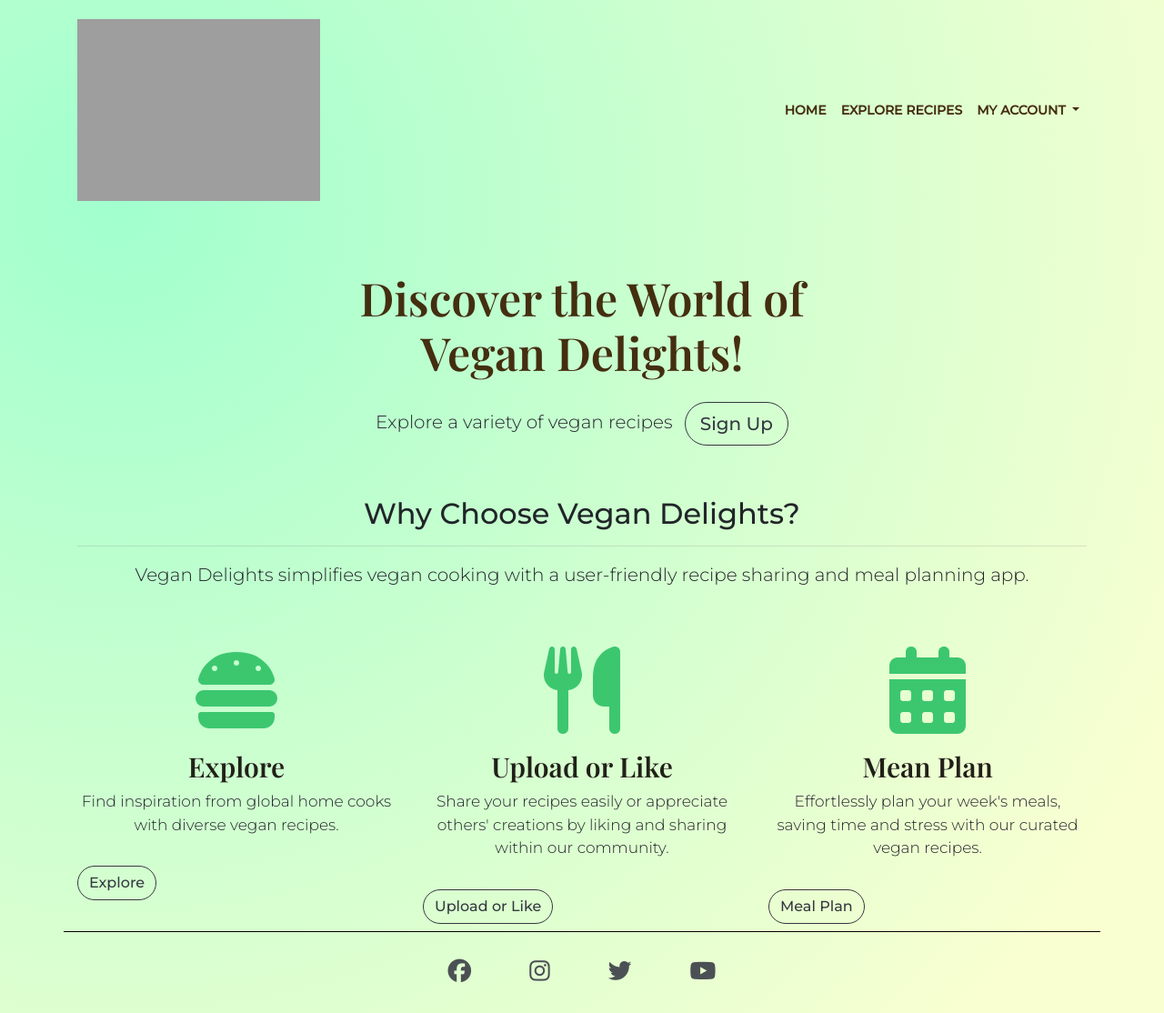
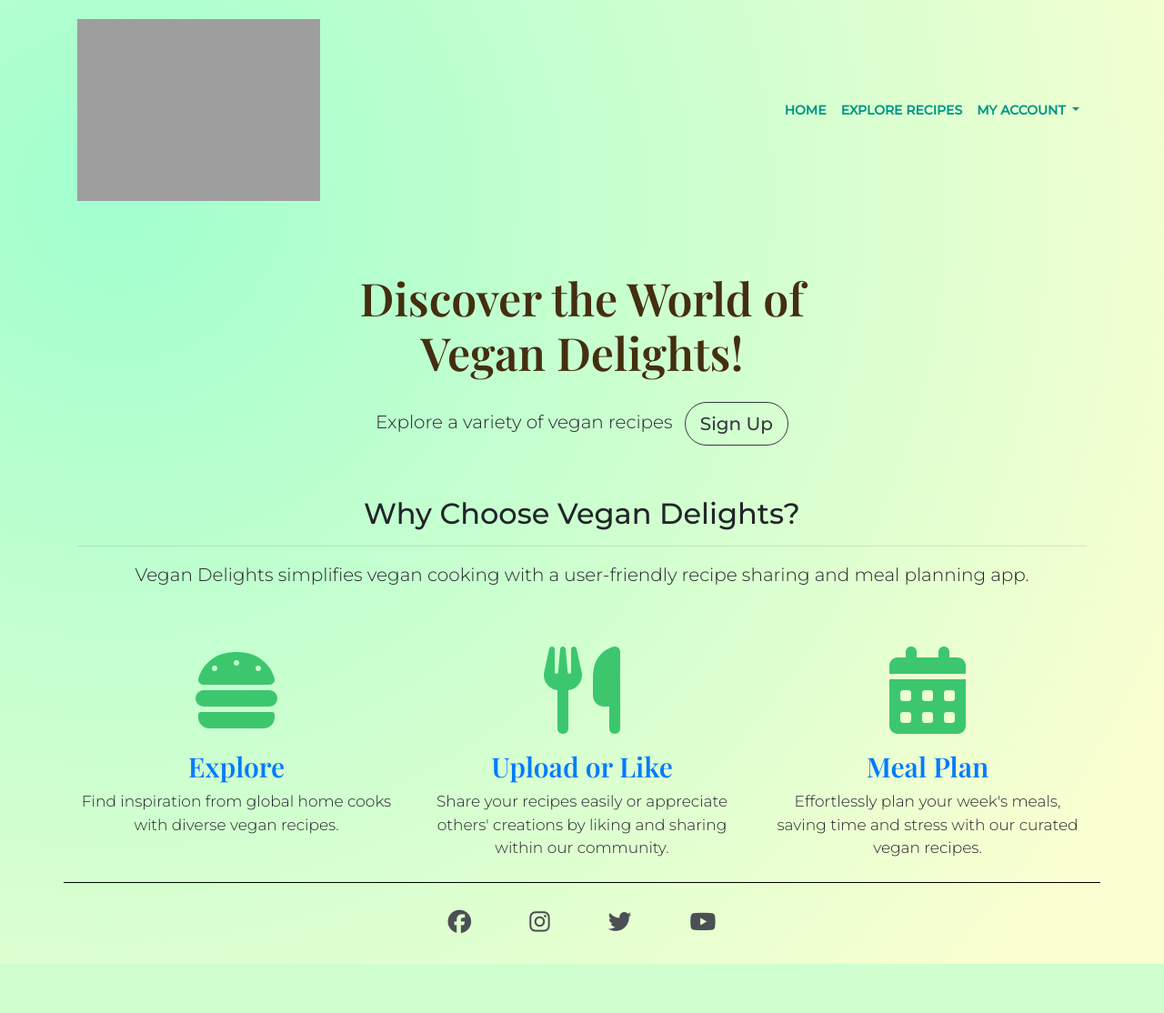
Before and after one commit to mehatabpathan/vegan_delights, a Django app: page / in a window 1280 px wide. Shown: the whole page at 91% size. After the commit the page ends 1060 px from the top, so only its background shows below. Run offline with Django 4.2, Linux system fonts and the light colour scheme; some libraries are stand-ins or nearby versions; grey boxes are pictures that could not be loaded.

```diff
--- a/static/css/style.css
+++ b/static/css/style.css
@@ -40,7 +40,7 @@ body {
 }
 
 .navbar ul a {
-    color: #442E10;
+    color: #009688;
     font-weight: bold;
     font-size: 14px;
     text-transform: uppercase;
--- a/templates/index.html
+++ b/templates/index.html
@@ -64,34 +64,35 @@
                 <div class="feature-image mb-2">
                     <i class="fas fa-hamburger fa-6x"></i>
                 </div>
-                <div>
-                    <h3 class="feature-title">Explore</h3>
-                    <p class="feature-text">
-                        Find inspiration from global home cooks with diverse vegan recipes.
-                    </p>
-                    <a href="{% url 'browse_recipes' %}" class="btn btn-outline-dark rounded-pill mt-3">Explore</a>
-                </div>
+                <h3 class="feature-title">
+                    <a href="{% url 'browse_recipes' %}" class="feature-link">Explore</a>
+                </h3>
+                <p class="feature-text">
+                    Find inspiration from global home cooks with diverse vegan recipes.
+                </p>
             </div>
             <div class="col-12 col-md-4 mb-2">
                 <div class="feature-image mb-2">
                     <i class="fas fa-utensils fa-6x"></i>
                 </div>
-                <h3 class="feature-title">Upload or Like</h3>
+                <h3 class="feature-title">
+                    <a href="{% url 'account_signup' %}" class="feature-link">Upload or Like</a>
+                </h3>
                 <p class="feature-text">
                     Share your recipes easily or appreciate others' creations by liking and sharing within our
                     community.
                 </p>
-                <a href="{% url 'account_signup' %}" class="btn btn-outline-dark rounded-pill mt-3">Upload or Like</a>
             </div>
             <div class="col-12 col-md-4 mb-2">
                 <div class="feature-image mb-2">
                     <i class="fas fa-calendar-alt fa-6x"></i>
                 </div>
-                <h3 class="feature-title">Mean Plan</h3>
+                <h3 class="feature-title">
+                    <a href="{% url 'account_signup' %}" class="feature-link">Meal Plan</a>
+                </h3>
                 <p class="feature-text">
                     Effortlessly plan your week's meals, saving time and stress with our curated vegan recipes.
                 </p>
-                <a href="{% url 'account_signup' %}" class="btn btn-outline-dark rounded-pill mt-3">Meal Plan</a>
             </div>
         </div>
     </div>
```
